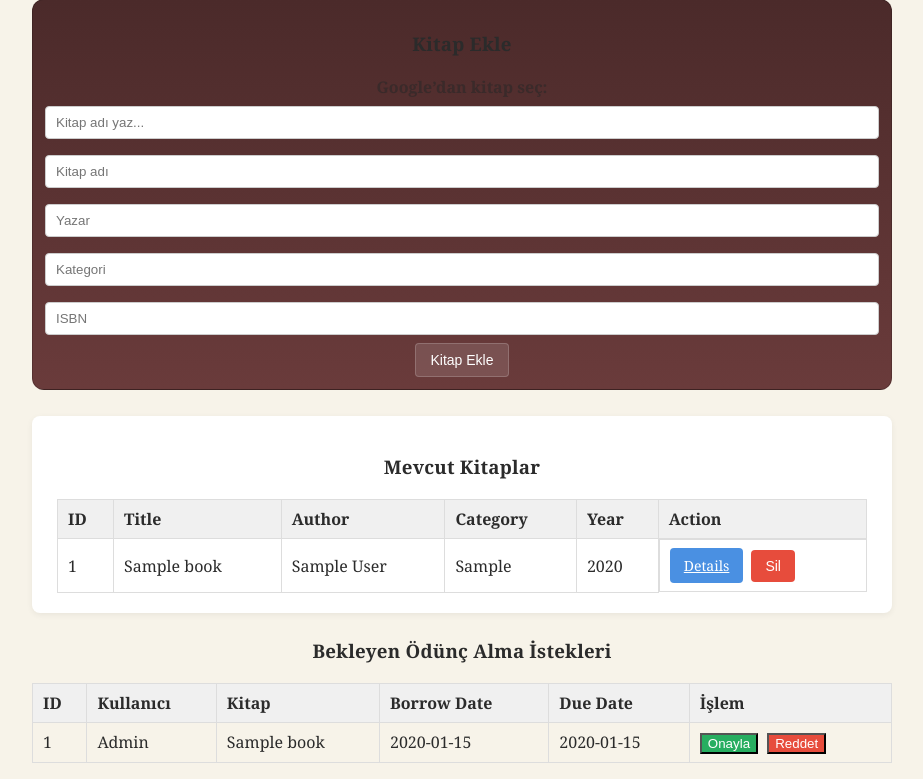
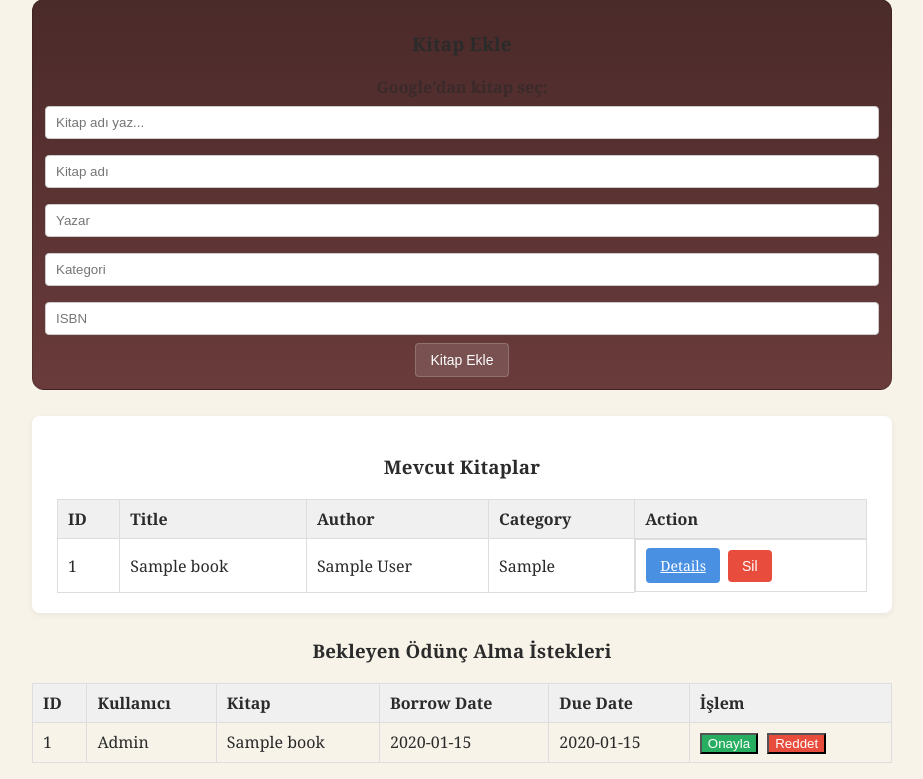
Before and after one commit to sinemsrcck/library_project, a PHP site: page /admin.php in a window 1280 px wide. Shown: the part 170-949 px from the top of the page, without its empty margins (178-1101 px from the left). Run offline with PHP 8.4, Linux system fonts and the light colour scheme; a user stored in the database is signed in; data comes from the database, SQL or seed files in the repository; tables that the repository leaves empty hold one stand-in row (values such as "Sample post").

Commit message:
delete year
delete year

```diff
--- a/admin.php
+++ b/admin.php
@@ -60,8 +60,8 @@ if (isset($_POST['add_book'])) {
     $category = $conn->real_escape_string($_POST['category']);
     $isbn = $conn->real_escape_string($_POST['isbn']);
 
-    $query = "INSERT INTO books (title, author, category, year, isbn, is_available)
-              VALUES ('$title', '$author', '$category', '$year', '$isbn', 1)";
+    $query = "INSERT INTO books (title, author, category, , isbn, is_available)
+              VALUES ('$title', '$author', '$category', '$isbn', 1)";
 
     $result = $conn->query($query);
 
@@ -184,7 +184,6 @@ if (isset($_POST['delete_id'])) {
                 <th>Title</th>
                 <th>Author</th>
                 <th>Category</th>
-                <th>Year</th>
                 <th>Action</th>
               </tr>";
 
@@ -195,7 +194,6 @@ if (isset($_POST['delete_id'])) {
                   <td>" . htmlspecialchars($row['title']) . "</td>
                   <td>" . htmlspecialchars($row['author']) . "</td>
                   <td>" . htmlspecialchars($row['category']) . "</td>
-                  <td>" . htmlspecialchars($row['year']) . "</td>
                   <td style='display:flex; gap:8px; align-items:center;'>
 
                     <a href='book_detail.php?id={$id}' class='btn btn-primary'>Details</a>
@@ -356,7 +354,6 @@ searchInput.addEventListener("input", async () => {
       const info = book.volumeInfo || {};
       const title = info.title || "";
       const author = (info.authors || []).join(", ");
-      const year = info.publishedDate ? info.publishedDate.substring(0,4) : "";
       const category = (info.categories || [""])[0];
       const isbn =
         info.industryIdentifiers?.find(i => i.type === "ISBN_13")?.identifier ||
@@ -372,7 +369,6 @@ searchInput.addEventListener("input", async () => {
       div.onclick = () => {
         document.getElementById("title").value = title;
         document.getElementById("author").value = author;
-        document.getElementById("year").value = year;
         document.getElementById("category").value = category;
         document.getElementById("isbn").value = isbn;
 
--- a/book_detail.php
+++ b/book_detail.php
@@ -121,7 +121,6 @@ echo $message;
 
   <p><strong>Author:</strong> <?php echo htmlspecialchars($book["author"]); ?></p>
   <p><strong>Category:</strong> <?php echo htmlspecialchars($book["category"]); ?></p>
-  <p><strong>Year:</strong> <?php echo htmlspecialchars($book["year"]); ?></p>
   <p><strong>ISBN:</strong> <?php echo htmlspecialchars($book["isbn"]); ?></p>
 
   <?php if ($book["is_available"] == 1): ?>
--- a/library_db.sql
+++ b/library_db.sql
@@ -26,7 +26,6 @@ CREATE TABLE IF NOT EXISTS books (
     title VARCHAR(200) NOT NULL,
     author VARCHAR(100) NOT NULL,
     category VARCHAR(50),
-    year INT,
     isbn VARCHAR(50),
     is_available TINYINT(1) DEFAULT 1
 );
```
